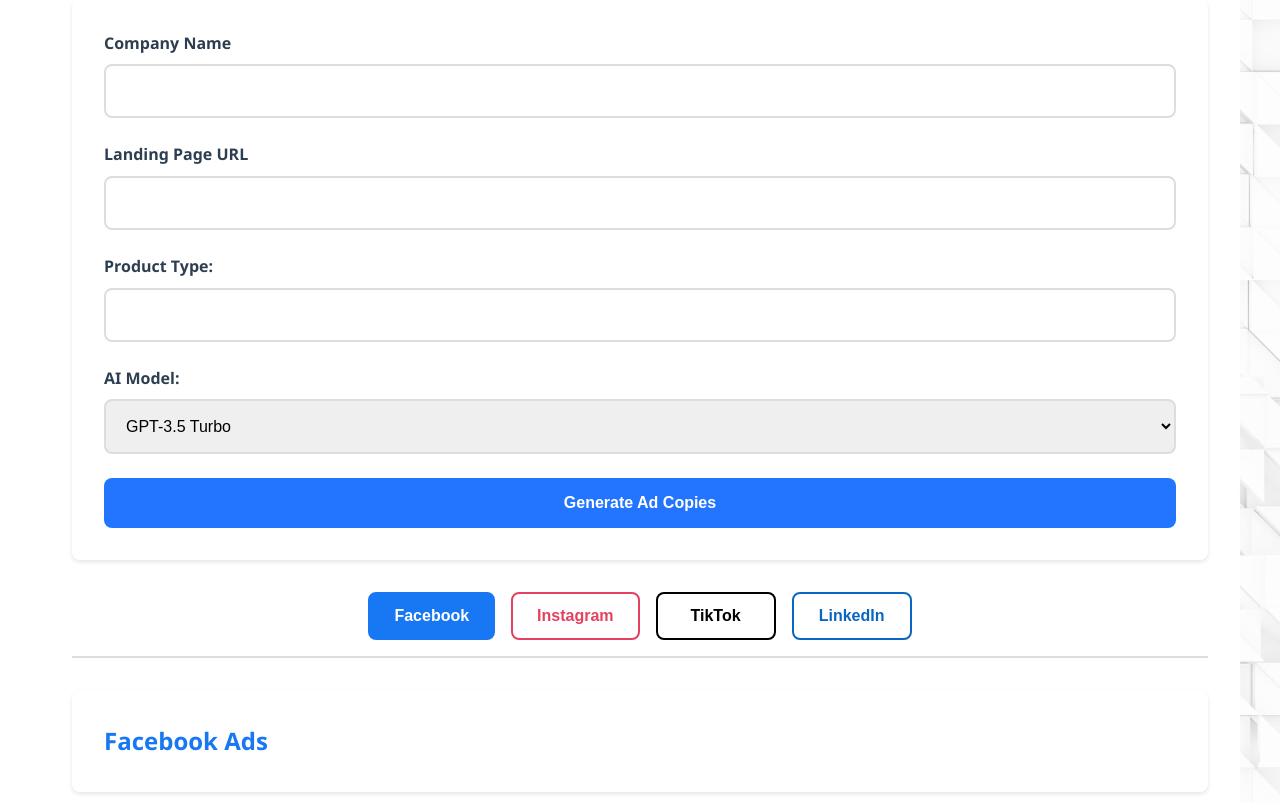
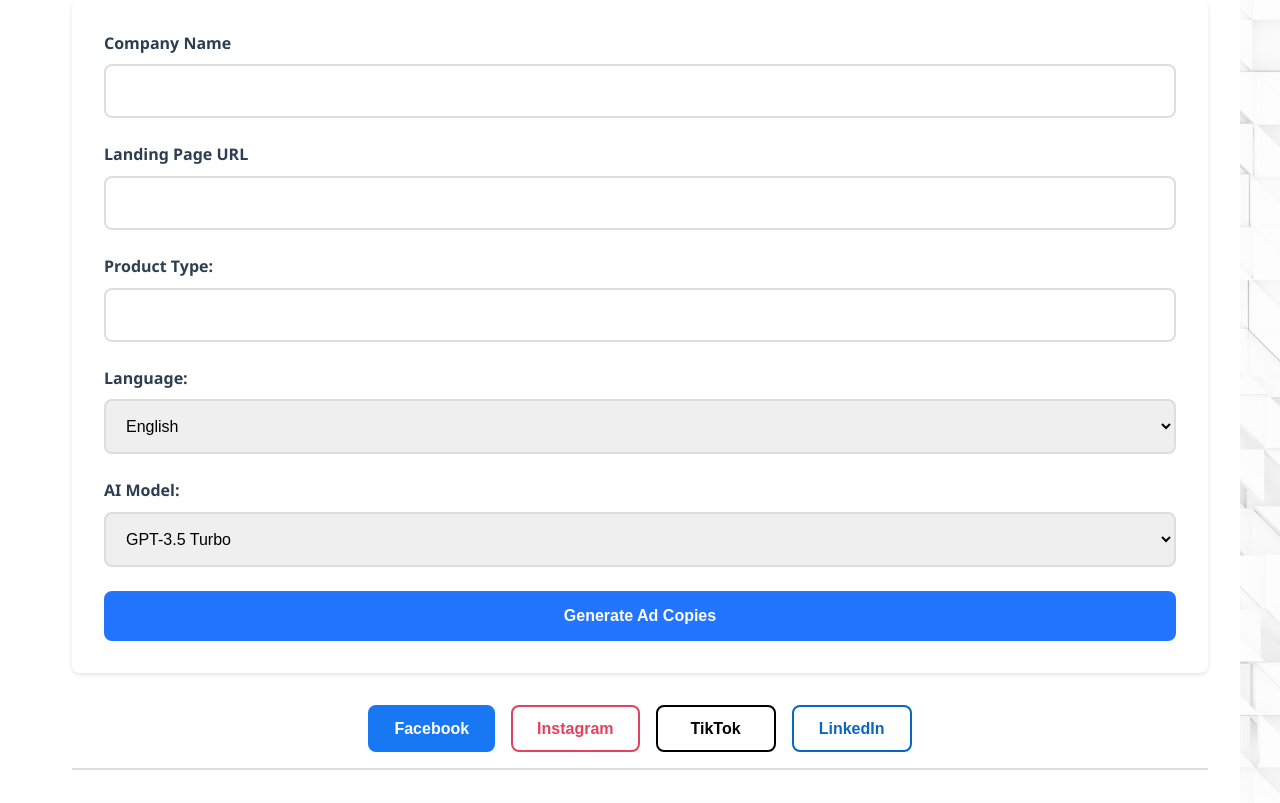
Before and after one commit to KarlynY/SocialAdCopiesGenerators, a Flask app: page / in a window 1280 px wide. Shown: the part 423-1226 px from the top of the page. Run offline with Flask 2, Linux system fonts and the light colour scheme.

Commit message:
Added language support: Swiss German, Simplified/Traditional Chinese, and loading countdown timer

```diff
--- a/app.py
+++ b/app.py
@@ -42,7 +42,7 @@ def extract_content_from_url(url):
     except Exception as e:
         return str(e)
 
-def generate_ad_copy(company_name, product_type, landing_page_content, ai_model="gpt-3.5-turbo"):
+def generate_ad_copy(company_name, product_type, landing_page_content, language="en", ai_model="gpt-3.5-turbo"):
     if not openai.api_key:
         return {"error": "OpenAI API key not configured. Please check your .env file."}
 
@@ -53,11 +53,30 @@ def generate_ad_copy(company_name, product_type, landing_page_content, ai_model=
         'linkedin': {'headline_limit': 150, 'description_limit': 600}
     }
 
+    # Language mapping for better prompts
+    language_names = {
+        'en': 'English',
+        'es': 'Spanish',
+        'fr': 'French',
+        'de': 'German',
+        'de-ch': 'Swiss German',
+        'it': 'Italian',
+        'pt': 'Portuguese',
+        'nl': 'Dutch',
+        'pl': 'Polish',
+        'ru': 'Russian',
+        'ja': 'Japanese',
+        'ko': 'Korean',
+        'zh-cn': 'Simplified Chinese',
+        'zh-tw': 'Traditional Chinese'
+    }
+
     ad_copies = {}
 
     for platform, limits in platforms.items():
         try:
             prompt = f"""Create 3 different ad copies for {platform} for {company_name}, a {product_type} company.
+            The ad copies should be in {language_names.get(language, 'English')}.
             Use this landing page content as reference: {landing_page_content}
 
             For each ad copy, provide:
@@ -75,7 +94,7 @@ def generate_ad_copy(company_name, product_type, landing_page_content, ai_model=
             response = openai.ChatCompletion.create(
                 model=ai_model,
                 messages=[
-                    {"role": "system", "content": "You are a professional social media advertising copywriter. Always respond with valid JSON."},
+                    {"role": "system", "content": f"You are a professional social media advertising copywriter. Always respond with valid JSON. Generate content in {language_names.get(language, 'English')}."},
                     {"role": "user", "content": prompt}
                 ]
             )
@@ -110,6 +129,7 @@ def generate_ads():
         company_name = data.get('companyName')
         landing_url = data.get('landingUrl')
         product_type = data.get('productType')
+        language = data.get('language', 'en')  # Default to English if not specified
         ai_model = data.get('aiModel', 'gpt-3.5-turbo')  # Default to GPT-3.5 if not specified
 
         if not all([company_name, landing_url, product_type]):
@@ -120,8 +140,8 @@ def generate_ads():
         # Extract content from landing page
         landing_page_content = extract_content_from_url(landing_url)
 
-        # Generate ad copies
-        ad_copies = generate_ad_copy(company_name, product_type, landing_page_content, ai_model)
+        # Generate ad copies with language parameter
+        ad_copies = generate_ad_copy(company_name, product_type, landing_page_content, language, ai_model)
 
         # Check if there was an error with the API key
         if "error" in ad_copies:
--- a/static/js/main.js
+++ b/static/js/main.js
@@ -5,10 +5,22 @@ document.getElementById('adForm').addEventListener('submit', async function(e) {
     document.getElementById('loading').classList.remove('hidden');
     document.getElementById('results').innerHTML = '';
 
+    // Start countdown
+    let timeLeft = 30;
+    const timerElement = document.getElementById('timer');
+    const countdownInterval = setInterval(() => {
+        timeLeft--;
+        timerElement.textContent = timeLeft;
+        if (timeLeft <= 0) {
+            clearInterval(countdownInterval);
+        }
+    }, 1000);
+
     const formData = {
         companyName: document.getElementById('companyName').value,
         landingUrl: document.getElementById('landingUrl').value,
         productType: document.getElementById('productType').value,
+        language: document.getElementById('language').value,
         aiModel: document.getElementById('aiModel').value
     };
 
@@ -34,8 +46,10 @@ document.getElementById('adForm').addEventListener('submit', async function(e) {
         console.error('Error:', error);
         alert('An error occurred while generating ad copies. Please try again.');
     } finally {
-        // Hide loading state
+        // Hide loading state and clear countdown
+        clearInterval(countdownInterval);
         document.getElementById('loading').classList.add('hidden');
+        document.getElementById('timer').textContent = '30';
     }
 });
 
--- a/static/style.css
+++ b/static/style.css
@@ -132,6 +132,17 @@ button.submit-btn:hover {
     padding: 2rem;
     font-size: 1.2rem;
     color: var(--secondary-color);
+}
+
+#countdown {
+    margin-top: 1rem;
+    font-weight: 600;
+    color: var(--primary-color);
+}
+
+#timer {
+    font-size: 1.4rem;
+    font-weight: bold;
 }
 
 #loading.hidden {
--- a/templates/index.html
+++ b/templates/index.html
@@ -34,6 +34,26 @@
                 </div>
 
                 <div class="form-group">
+                    <label for="language">Language:</label>
+                    <select id="language" name="language" required>
+                        <option value="en">English</option>
+                        <option value="es">Spanish</option>
+                        <option value="fr">French</option>
+                        <option value="de">German</option>
+                        <option value="de-ch">Swiss German</option>
+                        <option value="it">Italian</option>
+                        <option value="pt">Portuguese</option>
+                        <option value="nl">Dutch</option>
+                        <option value="pl">Polish</option>
+                        <option value="ru">Russian</option>
+                        <option value="ja">Japanese</option>
+                        <option value="ko">Korean</option>
+                        <option value="zh-cn">Chinese (Simplified)</option>
+                        <option value="zh-tw">Chinese (Traditional)</option>
+                    </select>
+                </div>
+
+                <div class="form-group">
                     <label for="aiModel">AI Model:</label>
                     <select id="aiModel" name="aiModel">
                         <option value="gpt-3.5-turbo">GPT-3.5 Turbo</option>
@@ -47,6 +67,7 @@
             <div id="loading" class="hidden">
                 <div class="spinner"></div>
                 <p>Generating your ad copies...</p>
+                <p id="countdown">Estimated time remaining: <span id="timer">30</span> seconds</p>
             </div>
 
             <div id="results" class="hidden">
```
